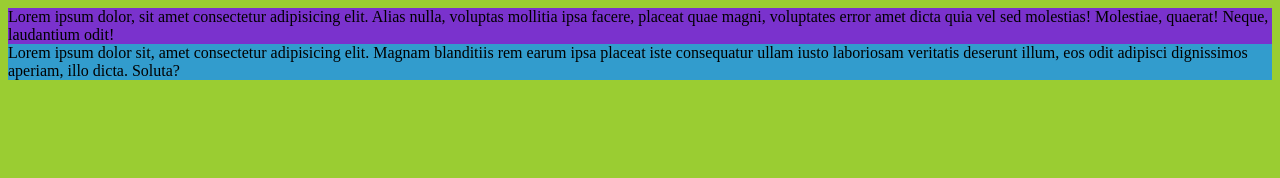
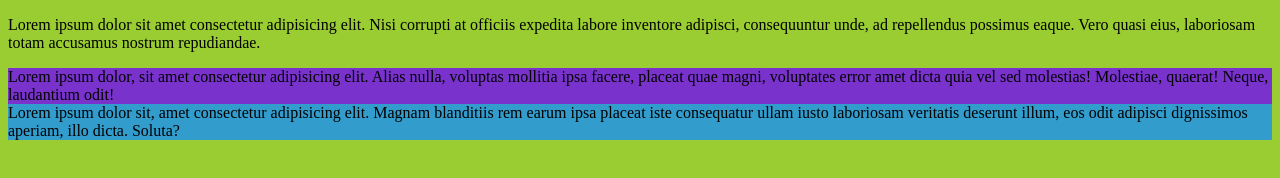
Before and after one commit to Karin200/Mipaginaweb2, a plain HTML site: page index.html in a window 1280 px wide. Drawn offline with Linux system fonts and the light colour scheme.

Commit message:
parrafo agregado

```diff
--- a/index.html
+++ b/index.html
@@ -8,6 +8,9 @@
     <link rel="stylesheet" href="./styles.css">
 </head>
 <body>
+    <p>
+    Lorem ipsum dolor sit amet consectetur adipisicing elit. Nisi corrupti at officiis expedita labore inventore adipisci, consequuntur unde, ad repellendus possimus eaque. Vero quasi eius, laboriosam totam accusamus nostrum repudiandae.
+    </p>
   <div class="content">
     Lorem ipsum dolor, sit amet consectetur adipisicing elit. Alias nulla, voluptas mollitia ipsa facere, placeat quae magni, voluptates error amet dicta quia vel sed molestias! Molestiae, quaerat! Neque, laudantium odit!
   </div>
```
